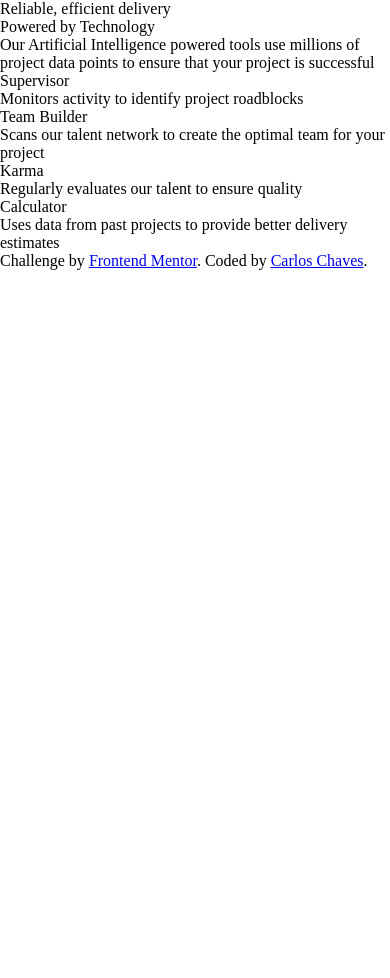
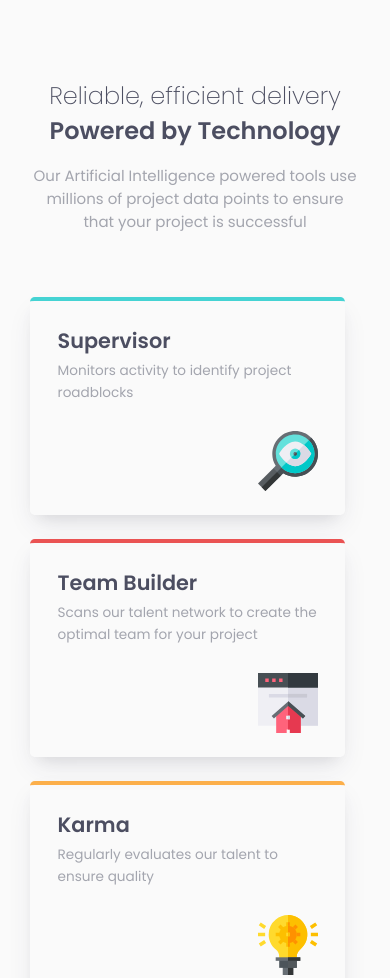
Before and after one commit to sircarloschaves/four-card-feature-section, a plain HTML site: page index.html in a window 390 px wide. Shown: the top 978 px of the page. Before the commit the page ends 844 px from the top, so only its background shows below. Drawn offline with Linux system fonts and the light colour scheme.

Commit message:
mobile layout

```diff
--- a/index.html
+++ b/index.html
@@ -26,29 +26,39 @@
         to ensure that your project is successful
       </p>
     </header>
-
+    <section class="card-wrapper">
       <section class="card supervisor">
         <h2 class="card-title">Supervisor</h2>
 
         <p class="card-text">Monitors activity to identify project roadblocks</p>
+
+        <img class="img" src="images/icon-supervisor.svg" alt="">
       </section>
 
       <section class="card team-builder">
         <h2 class="card-title">Team Builder</h2>
 
         <p class="card-text">Scans our talent network to create the optimal team for your project</p>
+
+        <img class="img" src="images/icon-team-builder.svg" alt="">
       </section>
 
       <section class="card karma">
         <h2 class="card-title">Karma</h2>
 
         <p class="card-text">Regularly evaluates our talent to ensure quality</p>
+
+        <img class="img" src="images/icon-karma.svg" alt="">
       </section>
 
       <section class="card calculator">
         <h2 class="card-title">Calculator</h2>
 
         <p class="card-text">Uses data from past projects to provide better delivery estimates</p>
+
+        <img class="img" src="images/icon-calculator.svg" alt="">
+      </section>
+
     </section>
 
   </main>
--- a/style.css
+++ b/style.css
@@ -49,3 +49,97 @@ svg {
   max-width: 100%;
   display: block;
 }
+
+body {
+  background-color: var(--clr-ne-600);
+  padding: 1.9rem;
+  font-family: var(--ff-poppins);
+}
+
+header {
+  text-align: center;
+  margin-block-start: 3rem;
+}
+
+.header-title {
+  font-weight: var(--fw-200);
+  font-size: 1.5rem;
+  color: var(--clr-ne-200);
+}
+
+.header-title em {
+  font-weight: var(--fw-600);
+}
+
+.header-text {
+  font-size: var(--fs-400);
+  font-weight: var(--fw-400);
+  color: var(--clr-ne-400);
+  margin-block-start: 1rem;
+}
+
+.card-wrapper {
+  display: grid;
+  grid-template-columns: 1fr;
+  gap: 1.5rem;
+  margin-block-start: 4rem;
+}
+
+.card {
+  box-shadow: rgba(50, 50, 93, 0.097) 0px 13px 27px -5px, rgba(0, 0, 0, 0.112) 0px 8px 16px -8px;
+  padding-block: 1.5rem;
+  padding-inline: 1.7rem;
+  border-top: 4px solid;
+  border-radius: .3em;
+  display: flex;
+  flex-direction: column;
+}
+
+.card:nth-child(1) {
+  border-color: var(--clr-pr-cyan);
+}
+
+.card:nth-child(2) {
+  border-color: var(--clr-pr-red);
+}
+
+.card:nth-child(3) {
+  border-color: var(--clr-pr-orange);
+}
+
+.card:nth-child(4) {
+  border-color: var(--clr-pr-blue);
+}
+
+.card-title {
+  font-weight: var(--fw-600);
+  font-size: 1.3rem;
+  color: var(--clr-ne-200);
+}
+
+.card-text {
+  font-size: .85rem;
+  font-weight: var(--fw-400);
+  color: var(--clr-ne-400);
+  line-height: 1.6;
+  margin-block-start: .3em;
+}
+
+.card .img {
+  width: 60px;
+  align-self: flex-end;
+  margin-block-start: 1.7rem;
+}
+
+footer {
+  font-size: .85rem;
+  margin-top: .8em;
+  text-align: center;
+  z-index: 2;
+}
+
+@media screen and (min-width: 315px) {
+  .card-wrapper {
+    width: 315px;
+  }
+}
```
Lines whose indentation alone changed are shown as unchanged.
